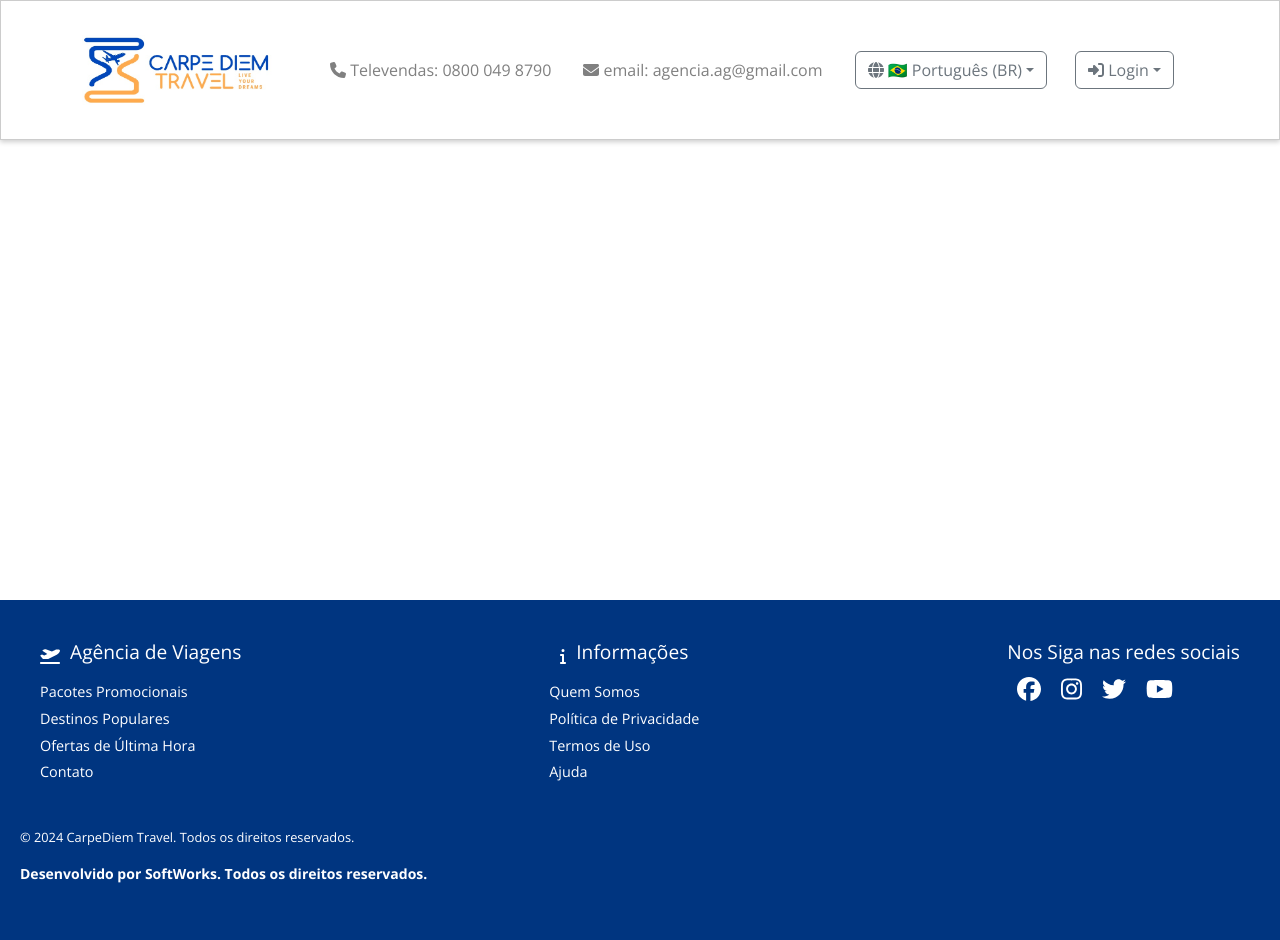
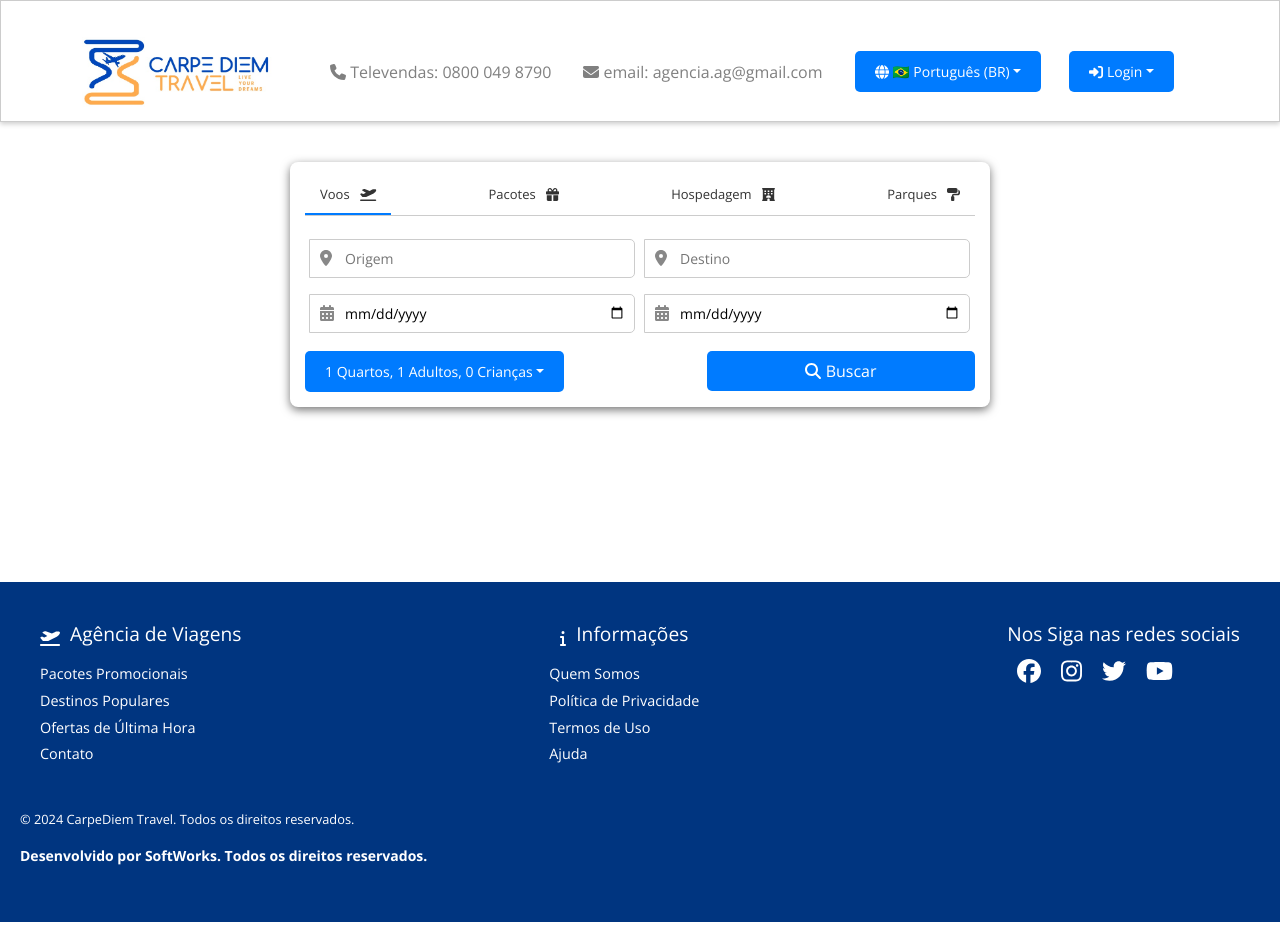
Before and after one commit to FrankDestro/Agencia-de-viagens-e-commerce, a React (Vite) app in the folder Carpediemtravel/: page / in a window 1280 px wide. Built offline with nearby package versions, Linux system fonts and the light colour scheme.

Commit message:
refactor: ajuste do search travel

```diff
--- a/Carpediemtravel/src/Components/Footer/styles.css
+++ b/Carpediemtravel/src/Components/Footer/styles.css
@@ -98,3 +98,10 @@
     font-weight: bold;
   }
 }
+
+@media (max-width: 450px) {
+  .developer-brand {
+    font-size: 14px;
+    padding: 20px;
+  }
+}
--- a/Carpediemtravel/src/Components/Header/index.tsx
+++ b/Carpediemtravel/src/Components/Header/index.tsx
@@ -1,4 +1,5 @@
 import {
+  faBars,
   faEnvelope,
   faGlobe,
   faPhone,
@@ -34,7 +35,9 @@ const Header: React.FC = () => {
               style={{ width: "190px", height: "70px", marginRight: "10px" }}
             />
           </Navbar.Brand>
-          <Navbar.Toggle aria-controls="navbar-nav" />
+          <Navbar.Toggle aria-controls="navbar-nav">
+            <FontAwesomeIcon icon={faBars} style={{ fontSize: "24px" }} />
+          </Navbar.Toggle>
           <Navbar.Collapse id="navbar-nav">
             <Nav className="me-auto m-3">
               <span className="mx-3">
--- a/Carpediemtravel/src/Components/Header/styles.css
+++ b/Carpediemtravel/src/Components/Header/styles.css
@@ -13,6 +13,17 @@
   border: 1px solid #ccc;
   box-shadow: 0 2px 5px rgba(0, 0, 0, 0.2);
   padding: 10px;
+}
+
+.navbar-toggler {
+  border: 1px solid #ccc;
+  box-shadow: 0 2px 5px rgba(0, 0, 0, 0.2);
+  padding: 10px;
+  color: gray;
+}
+
+.navbar-collapse collapse show {
+  border: 1px solid green;
 }
 
 @media (max-width: 768px) {
@@ -34,7 +45,7 @@
 
 @media (min-width: 769px) {
   .container-navbar {
-    height: auto;
+
     flex-direction: column;
     align-items: flex-start;
   }
--- a/Carpediemtravel/src/Components/Header2/index.tsx
+++ /dev/null
@@ -1,36 +0,0 @@
-import 'bootstrap/dist/css/bootstrap.min.css'; // Certifique-se de importar o CSS
-import 'bootstrap/dist/js/bootstrap.bundle.min.js'; // Importa o JS para colapso
-import Container from 'react-bootstrap/Container';
-import Nav from 'react-bootstrap/Nav';
-import Navbar from 'react-bootstrap/Navbar';
-import NavDropdown from 'react-bootstrap/NavDropdown';
-
-function Header2() {
-  return (
-    <Navbar expand="lg" className="bg-body-tertiary">
-      <Container>
-        <Navbar.Brand href="#home">React-Bootstrap</Navbar.Brand>
-        <Navbar.Toggle aria-controls="basic-navbar-nav" />
-        <Navbar.Collapse id="basic-navbar-nav">
-          <Nav className="me-auto">
-            <Nav.Link href="#home">Home</Nav.Link>
-            <Nav.Link href="#link">Link</Nav.Link>
-            <NavDropdown title="Dropdown" id="basic-nav-dropdown">
-              <NavDropdown.Item href="#action/3.1">Action</NavDropdown.Item>
-              <NavDropdown.Item href="#action/3.2">
-                Another action
-              </NavDropdown.Item>
-              <NavDropdown.Item href="#action/3.3">Something</NavDropdown.Item>
-              <NavDropdown.Divider />
-              <NavDropdown.Item href="#action/3.4">
-                Separated link
-              </NavDropdown.Item>
-            </NavDropdown>
-          </Nav>
-        </Navbar.Collapse>
-      </Container>
-    </Navbar>
-  );
-}
-
-export default Header2;
--- a/Carpediemtravel/src/Components/SearchTravel/index.tsx
+++ b/Carpediemtravel/src/Components/SearchTravel/index.tsx
@@ -1,4 +1,3 @@
-// src/components/SearchTravel.tsx
 import {
   faCalendarAlt,
   faGift,
@@ -11,7 +10,7 @@ import {
 import { FontAwesomeIcon } from "@fortawesome/react-fontawesome";
 import React, { useState } from "react";
 import TravelOptions from "../Viajantes";
-import "./styles.css"; // Adicione o caminho correto do seu CSS
+import "./styles.css";
 
 const SearchTravel: React.FC = () => {
   const [destination, setDestination] = useState("");
@@ -22,7 +21,7 @@ const SearchTravel: React.FC = () => {
   const [adults] = useState(1);
   const [children] = useState(0);
 
-  const [activeTab, setActiveTab] = useState(1); // Controla qual aba está ativa
+  const [activeTab, setActiveTab] = useState(1);
 
   const handleSearch = (e: React.FormEvent) => {
     e.preventDefault();
@@ -46,7 +45,6 @@ const SearchTravel: React.FC = () => {
 
   return (
     <div className="search-travel">
-      {/* Controles de Abas */}
       <div className="tabs">
         <button
           className={`tab-button ${activeTab === 1 ? "active" : ""}`}
@@ -84,14 +82,11 @@ const SearchTravel: React.FC = () => {
         </button>
       </div>
 
-      {/* Conteúdo das Abas */}
       <div className="tab-content">
         {activeTab === 1 && (
           <div>
             <form onSubmit={handleSearch}>
-              <div
-                className="search-inputs"
-              >
+              <div className="search-inputs">
                 <div className="input-group">
                   <FontAwesomeIcon icon={faMapMarkerAlt} className="icon" />
                   <input
@@ -131,12 +126,12 @@ const SearchTravel: React.FC = () => {
                   />
                 </div>
               </div>
-              <div className="guests-selection">
+              <div className="button-selections">
                 <TravelOptions />
+                <button type="submit" className="search-button">
+                  <FontAwesomeIcon icon={faSearch} /> Buscar
+                </button>
               </div>
-              <button type="submit" className="search-button">
-                <FontAwesomeIcon icon={faSearch} /> Buscar
-              </button>
             </form>
           </div>
         )}
--- a/Carpediemtravel/src/Components/SearchTravel/styles.css
+++ b/Carpediemtravel/src/Components/SearchTravel/styles.css
@@ -1,152 +1,127 @@
-.teste {
-  margin-top: 50px;
-}
-
 .search-travel {
-  max-width: 1000px;
+  max-width: 700px;
   margin: 0 auto;
-  padding: 20px;
+  padding: 15px;
   text-align: center;
   background: #fff;
-  box-shadow: 0 4px 15px rgba(0, 0, 0, 0.2); /* Sombra suave */
-  border-radius: 10px; /* Arredondamento dos cantos */
-  color: black; /* Cor do texto para contraste com o fundo */
-}
-
-.search-travel h2 {
-  color: gray;
-  font-family: "Courier New", Courier, monospace;
-  font-weight: 700;
-  font-size: 18px;
+  box-shadow: 0 3px 10px rgba(0, 0, 0, 0.541);
+  border-radius: 8px;
+  margin-top: 40px;
 }
 
 .search-inputs {
   display: flex;
   flex-wrap: wrap;
   justify-content: space-between;
-  margin-bottom: 15px;
+  margin-bottom: 10px;
 }
 
 .input-group {
   display: flex;
   align-items: center;
-  margin: 10px 5px; /* Ajuste do espaço entre os inputs */
-  flex: 1 1 45%; /* Ajusta a largura dos inputs para ocuparem 45% */
-  position: relative; /* Para posicionar o ícone dentro do input */
+  margin: 8px 5px;
+  flex: 1 1 48%;
+  position: relative;
+}
+
+.input-group input {
+  flex: 1;
+  padding: 8px 8px 8px 35px;
+  border: 1px solid #ccc;
+  border-radius: 5px;
+  font-size: 14px;
 }
 
 .input-group .icon {
-  position: absolute; /* Posiciona o ícone dentro do input */
-  left: 10px; /* Distância do lado esquerdo */
-  color: #888; /* Cor do ícone */
+  position: absolute;
+  left: 10px;
+  color: #888;
+  font-size: 16px;
 }
 
-.input-group input {
-  flex: 4;
-  padding: 10px 10px 10px 40px; /* Espaço à esquerda para o ícone */
-  border: 1px solid #ccc;
-  border-radius: 5px;
-  margin-left: 10px; /* Espaço entre o ícone e o input */
-}
-
-.guests-selection {
+.button-selections {
   display: flex;
-  justify-content: end;
-}
-
-.guests-item {
-  display: flex;
+  justify-content: space-between;
   align-items: center;
-  margin: 10px 5px; /* Ajuste do espaço entre os selects */
-  flex: 1 1 30%; /* Ajusta a largura dos selects para ocuparem 30% */
-}
-
-.guests-item label {
-  margin-right: 10px;
 }
 
 .search-button {
-  padding: 10px 20px;
+  padding: 8px 15px;
   background-color: #007bff;
   color: white;
   border: none;
   border-radius: 5px;
   cursor: pointer;
-  width: 100%;
-  margin-top: 15px; /* Espaço acima do botão */
+  width: 40%;
 }
 
 .search-button:hover {
   background-color: #0056b3;
 }
 
-/* Media Queries para responsividade */
-@media (max-width: 768px) {
-  .input-group,
-  .guests-item {
-    flex: 1 1 100%; /* Ocupa 100% da largura em telas menores */
-  }
-
-  .search-button {
-    margin-top: 10px; /* Ajuste do espaço acima do botão em telas menores */
-  }
-}
-
 .tabs {
   display: flex;
-  justify-content: flex-start; /* Abas uma ao lado da outra */
+  justify-content: space-between;
   border-bottom: 1px solid #ccc;
-  margin-bottom: 20px;
+  margin-bottom: 15px;
 }
 
 .tab-button {
-  background: none; /* Remove o fundo */
-  border: none; /* Remove bordas */
-  padding: 10px 20px;
+  background: none;
+  border: none;
+  padding: 8px 15px;
   cursor: pointer;
-  color: #333; /* Cor do texto */
-  font-size: 16px;
-  margin-right: 10px;
-  border-bottom: 2px solid transparent; /* Linha transparente por padrão */
+  color: #333;
+  font-size: 13px;
+  border-bottom: 2px solid transparent;
   transition: border-bottom 0.3s ease;
 }
 
 .tab-button:hover {
-  border-bottom: 2px solid #ccc; /* Linha em hover */
+  border-bottom: 2px solid #ccc;
 }
 
 .tab-button.active {
-  border-bottom: 2px solid #007bff; /* Aba ativa com sublinhado azul */
+  border-bottom: 2px solid #007bff;
 }
 
 .tab-content {
-  margin-top: 20px;
+  margin-top: 15px;
 }
 
-input,
-button {
-  padding: 10px;
-  margin-bottom: 10px;
+@media (min-width: 400px) {
+  .search-travel {
+    margin: 10px;
+  }
+  .input-group {
+    flex: 1 1 100%;
+  }
+
+  .button-selections {
+    display: flex;
+    flex-direction: column;
+    gap: 20px;
+  }
 }
 
-.search-button {
-  background-color: #007bff;
-  color: white;
-  border: none;
-  cursor: pointer;
-  padding: 10px 20px;
+@media (min-width: 569px) {
+  .input-group {
+    display: flex;
+    align-items: center;
+    margin: 8px 5px;
+    flex: 1 1 48%;
+    position: relative;
+  }
+
+  .button-selections {
+    display: flex;
+    flex-direction: row;
+  }
 }
 
-.search-button:hover {
-  background-color: #0056b3;
+@media (min-width: 660px) {
+  .search-travel {
+    margin: 0 auto;
+    margin-top: 40px;
+  }
 }
-
-.icon {
-  margin-right: 8px;
-}
-
-.input-group {
-  margin-bottom: 15px;
-  display: flex;
-  align-items: center;
-}
--- a/Carpediemtravel/src/Components/Viajantes/index.tsx
+++ b/Carpediemtravel/src/Components/Viajantes/index.tsx
@@ -1,119 +1,75 @@
-import { faBed, faChild, faPerson } from '@fortawesome/free-solid-svg-icons';
-import { FontAwesomeIcon } from '@fortawesome/react-fontawesome';
-import { SetStateAction, useState } from 'react';
+import React, { useState } from "react";
+import "./styles.css";
 
+const TravelOptions: React.FC = () => {
+  const [rooms, setRooms] = useState(1);
+  const [adults, setAdults] = useState(1);
+  const [children, setChildren] = useState(0);
+  const [dropdownOpen, setDropdownOpen] = useState(false);
 
-const TravelOptions = () => {
-    const [rooms, setRooms] = useState(1);
-    const [children, setChildren] = useState(0);
-    const [adults, setAdults] = useState(1);
-    const [showMenu, setShowMenu] = useState(false);
-
-
-    const handleIncrease = (setter: { (value: SetStateAction<number>): void; (value: SetStateAction<number>): void; (value: SetStateAction<number>): void; (arg0: (prev: any) => any): void; }) => {
-        setter((prev: number) => prev + 1);
+  const toggleDropdown = () => {
+    setDropdownOpen(!dropdownOpen);
   };
 
-    const handleDecrease = (setter: { (value: SetStateAction<number>): void; (value: SetStateAction<number>): void; (value: SetStateAction<number>): void; (arg0: (prev: any) => number): void; }) => {
-        setter((prev: number) => (prev > 0 ? prev - 1 : 0));
+  const handleRoomChange = (increment: number) => {
+    setRooms((prev) => Math.max(1, prev + increment));
   };
 
-    const handleApply = () => {
-
-        setShowMenu(false);
+  const handleAdultChange = (increment: number) => {
+    setAdults((prev) => Math.max(1, prev + increment));
   };
 
-    // Formatação da exibição no botão
-    const buttonText = `${rooms} ${rooms === 1 ? 'quarto' : 'quartos'}, ${adults + children} ${adults + children === 1 ? 'viajante' : 'viajantes'}`;
+  const handleChildrenChange = (increment: number) => {
+    setChildren((prev) => Math.max(0, prev + increment));
+  };
+
+  // Função para aplicar as alterações e fechar o dropdown
+  const handleApply = () => {
+    // Aqui você pode adicionar qualquer lógica adicional que precise ser aplicada
+    setDropdownOpen(false);
+  };
 
   return (
-        <div className="relative inline-block text-left">
-            <div>
-                <button
-                    type="button"
-                    onClick={() => setShowMenu((prev) => !prev)}
-                    className="inline-flex justify-between w-full rounded-md border border-gray-300 shadow-sm px-4 py-2 bg-blue-500 text-white hover:bg-blue-600 focus:outline-none focus:ring-2 focus:ring-offset-2 focus:ring-blue-500"
-                >
-                    {buttonText}
+    <div className="travel-options-wrapper">
+      <button className="dropdown-toggle" onClick={toggleDropdown}>
+        <span className="summary">
+          {rooms} Quartos, {adults} Adultos, {children} Crianças
+        </span>
       </button>
-            </div>
 
-            {showMenu && (
-                <div className="absolute right-0 mt-2 w-56 rounded-md shadow-lg bg-white ring-1 ring-black ring-opacity-5">
-                    <div className="py-1" role="menu" aria-orientation="vertical" aria-labelledby="options-menu">
-                        {/* Quartos */}
-                        <div className="flex items-center justify-between px-4 py-2 text-sm text-gray-700">
-                        <FontAwesomeIcon icon={faBed} className="icon" />
-                            Quartos
-                            <div className="flex items-center">
-                                <button
-                                    onClick={() => handleDecrease(setRooms)}
-                                    className="px-2 py-1 border border-gray-300 rounded-l-md bg-gray-100 hover:bg-gray-200"
-                                >
-                                    -
-                                </button>
-                                <span className="px-3">{rooms}</span>
-                                <button
-                                    onClick={() => handleIncrease(setRooms)}
-                                    className="px-2 py-1 border border-gray-300 rounded-r-md bg-gray-100 hover:bg-gray-200"
-                                >
-                                    +
-                                </button>
+      {dropdownOpen && (
+        <div className="travel-options-dropdown">
+          <div className="options-row">
+            <label>Quartos</label>
+            <div className="number-control">
+              <button onClick={() => handleRoomChange(-1)}>-</button>
+              <input type="number" value={rooms} readOnly />
+              <button onClick={() => handleRoomChange(1)}>+</button>
             </div>
           </div>
 
-                        {/* Crianças */}
-                        <div className="flex items-center justify-between px-4 py-2 text-sm text-gray-700">
-                        <FontAwesomeIcon icon={faChild} className="icon" />
-                            Crianças
-                            <div className="flex items-center">
-                                <button
-                                    onClick={() => handleDecrease(setChildren)}
-                                    className="px-2 py-1 border border-gray-300 rounded-l-md bg-gray-100 hover:bg-gray-200"
-                                >
-                                    -
-                                </button>
-                                <span className="px-3">{children}</span>
-                                <button
-                                    onClick={() => handleIncrease(setChildren)}
-                                    className="px-2 py-1 border border-gray-300 rounded-r-md bg-gray-100 hover:bg-gray-200"
-                                >
-                                    +
-                                </button>
+          <div className="options-row">
+            <label>Adultos</label>
+            <div className="number-control">
+              <button onClick={() => handleAdultChange(-1)}>-</button>
+              <input type="number" value={adults} readOnly />
+              <button onClick={() => handleAdultChange(1)}>+</button>
             </div>
           </div>
 
-                        {/* Adultos */}
-                        <div className="flex items-center justify-between px-4 py-2 text-sm text-gray-700">
-                        <FontAwesomeIcon icon={faPerson} className="icon" />
-                            Adultos
-                            <div className="flex items-center">
-                                <button
-                                    onClick={() => handleDecrease(setAdults)}
-                                    className="px-2 py-1 border border-gray-300 rounded-l-md bg-gray-100 hover:bg-gray-200"
-                                >
-                                    -
-                                </button>
-                                <span className="px-3">{adults}</span>
-                                <button
-                                    onClick={() => handleIncrease(setAdults)}
-                                    className="px-2 py-1 border border-gray-300 rounded-r-md bg-gray-100 hover:bg-gray-200"
-                                >
-                                    +
-                                </button>
+          <div className="options-row">
+            <label>Crianças</label>
+            <div className="number-control">
+              <button onClick={() => handleChildrenChange(-1)}>-</button>
+              <input type="number" value={children} readOnly />
+              <button onClick={() => handleChildrenChange(1)}>+</button>
             </div>
           </div>
 
-                        {/* Botão Aplicar */}
-                        <div className="px-4 py-2">
-                            <button
-                                onClick={handleApply}
-                                className="w-full px-4 py-2 bg-green-500 text-white rounded-md hover:bg-green-600"
-                            >
+          {/* Botão "Aplicar" */}
+          <button className="apply-button" onClick={handleApply}>
             Aplicar
           </button>
-                        </div>
-                    </div>
         </div>
       )}
     </div>
--- /dev/null
+++ b/Carpediemtravel/src/Components/Viajantes/styles.css
@@ -0,0 +1,89 @@
+.travel-options-wrapper {
+  position: relative;
+}
+
+.dropdown-toggle {
+  background-color: #007bff;
+  color: white;
+  padding: 10px 20px;
+  border: none;
+  border-radius: 5px;
+  cursor: pointer;
+  font-size: 14px;
+  display: inline-block;
+}
+
+.dropdown-toggle:hover {
+  background-color: #0056b3;
+}
+
+.travel-options-dropdown {
+  position: absolute;
+  top: 100%;
+  left: 0;
+  background: #fff;
+  border: 1px solid #ccc;
+  border-radius: 10px;
+  padding: 20px;
+  box-shadow: 0 4px 15px rgba(0, 0, 0, 0.2);
+  z-index: 1000;
+  width: 100%;
+  box-sizing: border-box;
+}
+
+.travel-options-dropdown .options-row {
+  display: flex;
+  justify-content: space-between;
+  align-items: center;
+  margin-bottom: 10px;
+}
+
+.travel-options-dropdown .options-row label {
+  font-size: 14px;
+}
+
+.travel-options-dropdown .number-control {
+  display: flex;
+  align-items: center;
+}
+
+.travel-options-dropdown .number-control button {
+  background-color: #f0f0f0;
+  border: 1px solid #ccc;
+  padding: 5px;
+  cursor: pointer;
+  font-size: 16px;
+  width: 30px;
+  height: 30px;
+  display: flex;
+  justify-content: center;
+  align-items: center;
+  border-radius: 5px;
+}
+
+.travel-options-dropdown .number-control button:hover {
+  background-color: #ddd;
+}
+
+.travel-options-dropdown .number-control input {
+  text-align: center;
+  width: 40px;
+  margin: 0 10px;
+  font-size: 16px;
+}
+
+.apply-button {
+  background-color: #007bff;
+  color: white;
+  padding: 10px;
+  border: none;
+  border-radius: 5px;
+  cursor: pointer;
+  font-size: 14px;
+  margin-top: 10px;
+  width: 100%;
+}
+
+.apply-button:hover {
+  background-color: #007bff91;
+}
--- a/Carpediemtravel/src/pages/Client/Home/index.tsx
+++ b/Carpediemtravel/src/pages/Client/Home/index.tsx
@@ -1,17 +1,19 @@
-import 'bootstrap/dist/css/bootstrap.min.css'; // Importa o CSS do Bootstrap
-import 'bootstrap/dist/js/bootstrap.bundle.min.js'; // Importa o JS necessário para o toggle funcionar
+import "bootstrap/dist/css/bootstrap.min.css"; // Importa o CSS do Bootstrap
+import "bootstrap/dist/js/bootstrap.bundle.min.js"; // Importa o JS necessário para o toggle funcionar
 import Footer from "../../../Components/Footer";
-
 
 import Header from "../../../Components/Header";
 import "./styles.css";
+import SearchTravel from "../../../Components/SearchTravel";
 
 function Home() {
   return (
     <>
       <Header />
       <div className="page-container">
+        <SearchTravel />
         <div className="content-wrap"></div>
+
         <Footer />
       </div>
     </>
```
Lines whose indentation alone changed are shown as unchanged.
